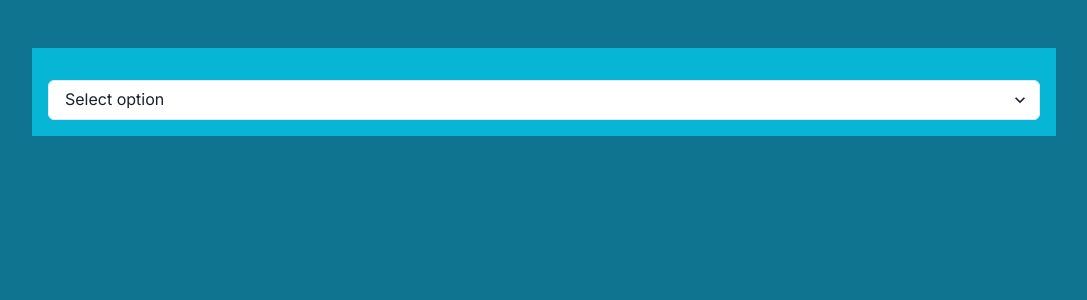
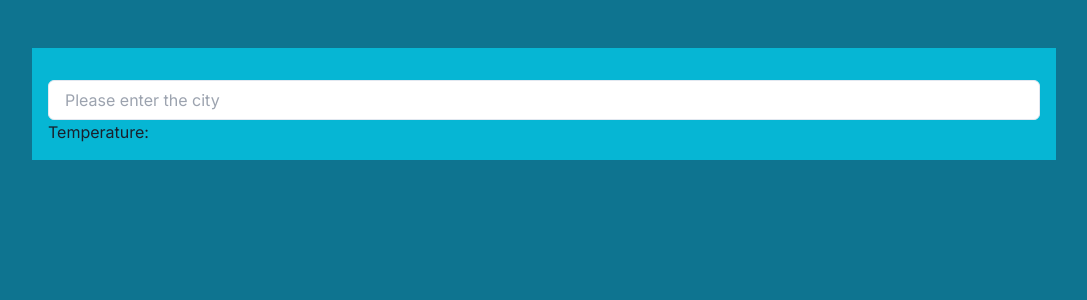
Before and after one commit to mohdasifabid/weather-app, a Next.js app: page / in a window 1280 px wide. Shown: the top 300 px of the page, without its empty margins (96-1183 px from the left). Built offline with nearby package versions, Linux system fonts and the light colour scheme.

Commit message:
Integrate current weather api

```diff
--- a/app/layout.tsx
+++ b/app/layout.tsx
@@ -2,7 +2,7 @@ import type { Metadata } from "next";
 import { Inter } from "next/font/google";
 import "./globals.css";
 import { Chakra_Providers } from "./ui/chakraProvider/page";
-import { React_Query_Provider } from "./ui/reactQueryProvider/page";
+import { ReactQueryProvider } from "./ui/reactQueryProvider/page";
 
 const inter = Inter({ subsets: ["latin"] });
 
@@ -20,7 +20,7 @@ export default function RootLayout({
     <html lang="en">
       <Chakra_Providers>
         <body className={inter.className}>
-          <React_Query_Provider>{children}</React_Query_Provider>
+          <ReactQueryProvider>{children}</ReactQueryProvider>
         </body>
       </Chakra_Providers>
     </html>
--- a/app/page.tsx
+++ b/app/page.tsx
@@ -1,6 +1,12 @@
+"use client";
+
+import axios from "axios";
 import { WeatherPage } from "./ui/weatherPage/page";
+import { useQuery } from "@tanstack/react-query";
+import { useEffect } from "react";
 
 export default function Home() {
+
   return (
     <main className="flex min-h-screen flex-col items-center justify-between  bg-cyan-700 pt-12 pb-12">
       <div className="flex h-90 flex-col items-center w-4/5 bg-cyan-500 pt-4 ">
--- a/app/ui/reactQueryProvider/page.tsx
+++ b/app/ui/reactQueryProvider/page.tsx
@@ -1,13 +1,11 @@
-"use client";
+"use client"
 import { QueryClient, QueryClientProvider } from "@tanstack/react-query";
-import React from "react";
-
-export const React_Query_Provider = ({
+const queryClient = new QueryClient();
+export const ReactQueryProvider = ({
   children,
 }: {
   children: React.ReactNode;
 }) => {
-  const queryClient = new QueryClient();
   return (
     <QueryClientProvider client={queryClient}>{children}</QueryClientProvider>
   );
--- a/app/ui/weatherPage/page.tsx
+++ b/app/ui/weatherPage/page.tsx
@@ -1,19 +1,41 @@
-import { Select } from "@chakra-ui/react";
+import { Input } from "@chakra-ui/react";
+import { useQuery } from "@tanstack/react-query";
+import axios from "axios";
+import { useState } from "react";
 
 export const WeatherPage: React.FC<any> = () => {
+  const [city, setCity] = useState("");
+  const apiKey = process.env.API_KEY;
+
+  const getWeather = async (selectedCity: string) => {
+    const url = `https://api.weatherbit.io/v2.0/current?city=${selectedCity}&key=92c7a8f788bd494fbee85f6d8126665e`;
+    const res = await axios.get(url);
+    return res.data;
+  };
+
+  const { isFetching, data } = useQuery({
+    queryKey: ["weather", city],
+    queryFn: () => getWeather(city),
+    enabled: Boolean(city),
+  });
+
   return (
     <div className="w-full h-full p-4">
-      <Select
-        placeholder="Select option"
+      <Input
         colorScheme="white"
         bg="white"
         size="md"
         width={"100%"}
-      >
-        <option value="option1">Option 1</option>
-        <option value="option2">Option 2</option>
-        <option value="option3">Option 3</option>
-      </Select>
+        onChange={(e) => setCity(e.target.value)}
+        placeholder="Please enter the city"
+      />
+      {isFetching ? (
+        <p>Loading...</p>
+      ) : (
+        <div>
+          <p>Temperature: {data?.data[0]?.temp}</p>
+        </div>
+      )}
     </div>
   );
 };
--- a/package.json
+++ b/package.json
@@ -13,7 +13,9 @@
     "@chakra-ui/react": "^2.8.2",
     "@emotion/react": "^11.11.4",
     "@emotion/styled": "^11.11.0",
-    "@tanstack/react-query": "^5.24.2",
+    "@tanstack/react-query": "^5.22.2",
+    "axios": "^1.6.7",
+    "dotenv": "^16.4.5",
     "framer-motion": "^11.0.8",
     "next": "14.1.1",
     "react": "^18",
```
Also changed, not shown: 2 other files (tests, documents, lock files or other folders).
